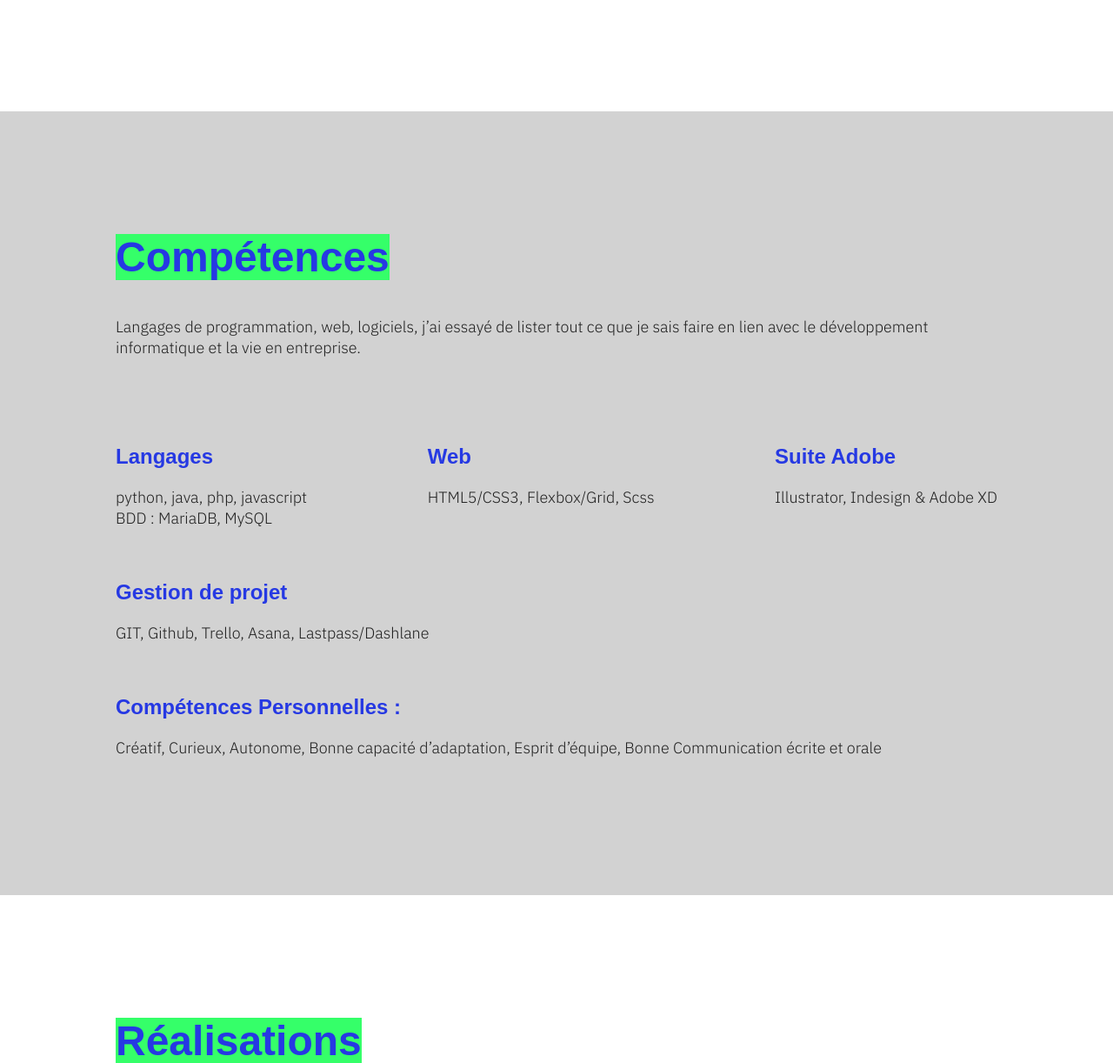
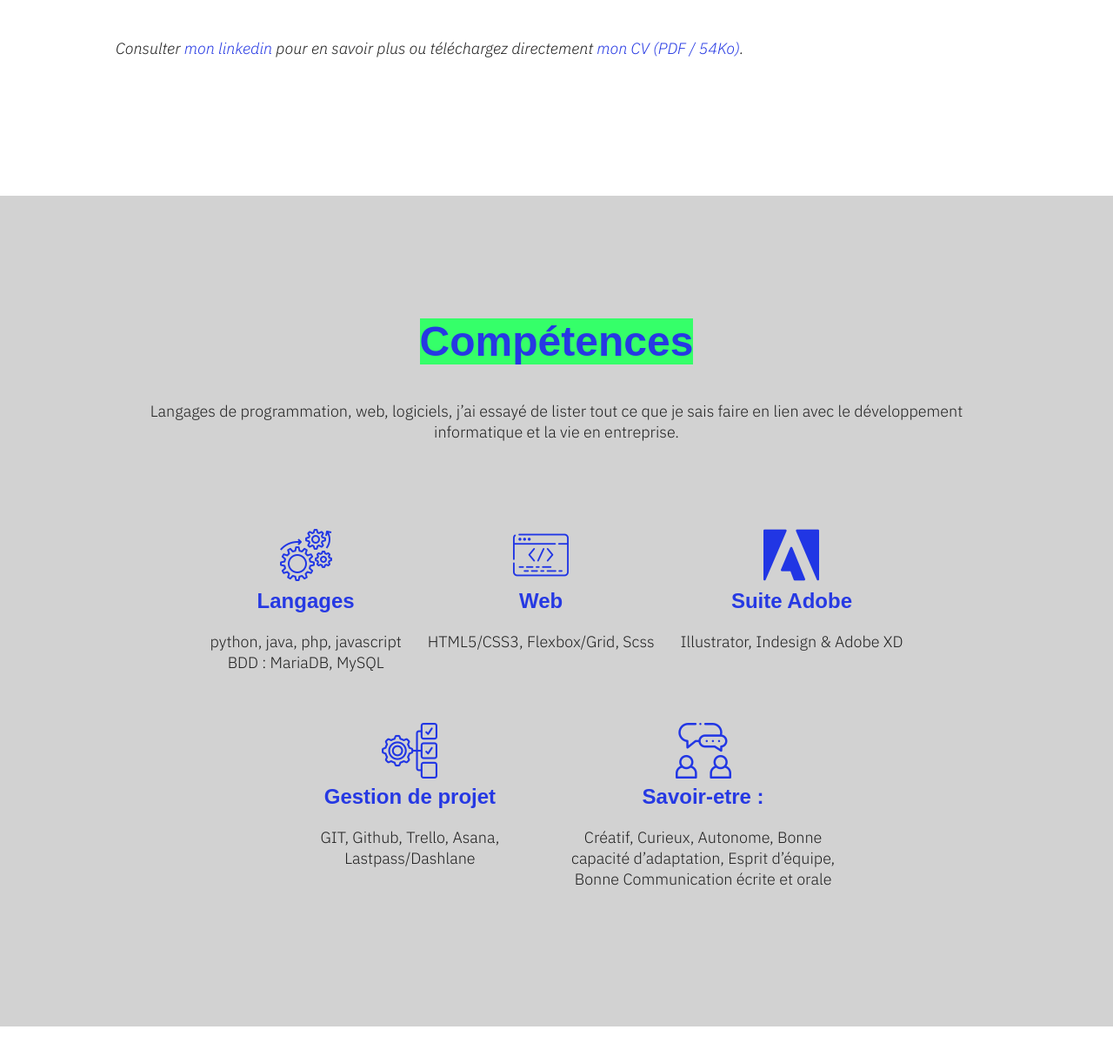
Before and after one commit to n0uben/n0uben.github.io, a PHP site: page / in a window 1280 px wide. Shown: the part 2600-3822 px from the top of the page at 87% size. Run offline with PHP 8.4, Linux system fonts and the light colour scheme; some web fonts are replaced.

Commit message:
add icones competences section

```diff
--- a/index.html
+++ b/index.html
@@ -32,10 +32,7 @@
         <header class="section" id="home">
             <div class="row" id="header-title-row">
                 <div class="col">
-                    <h1 class="page-title">
-                        <span class="highlight">Benjamin Noureux</span>,<br>
-                        Développeur Back-end
-                    </h1>
+                    <h1 class="page-title"><span class="highlight">Benjamin Noureux</span>Développeur Back-end</h1>
                     <p class="page-subtitle">
                         En ce moment, j’apprends à faire des applications et logiciels en DUT Informatique (bac +2) à Metz.
                     </p>
@@ -62,7 +59,7 @@
 
         <div class="section" id="formation">
             <div class="row">
-                <div class="col">
+                <div class="col">2639E3
 
                     <h2><span class="highlight">Formation</span></h2>
 
@@ -199,27 +196,32 @@
                 </div>
             </div>
             <div class="row">
-                <div class="col">
+                <div class="col col2">
+                    <img src="./images/icones/engineering.png" alt="icone langages programmation">
                     <h3>Langages</h3>
                     <p>
                         python, java, php, javascript<br>
                         BDD : MariaDB, MySQL
                     </p>
                 </div>
-                <div class="col">
+                <div class="col col2 col3">
+                    <img src="./images/icones/programming.png" alt="langages web">
                     <h3>Web</h3>
                     <p>HTML5/CSS3, Flexbox/Grid, Scss</p>
                 </div>
-                <div class="col">
+                <div class="col col2 col3">
+                    <img src="./images/icones/adobe.png" alt="logo suite adobe">
                     <h3>Suite Adobe</h3>
                     <p>Illustrator, Indesign & Adobe XD </p>
                 </div>
-                <div class="col">
+                <div class="col col2 col3">
+                    <img src="./images/icones/project-management.png" alt="gestion projet">
                     <h3>Gestion de projet</h3>
                     <p>GIT, Github, Trello, Asana, Lastpass/Dashlane</p>
                 </div>
-                <div class="col">
-                    <h3>Compétences Personnelles :</h3>
+                <div class="col col2 col3">
+                    <img src="./images/icones/communication.png" alt="icone langages programmation">
+                    <h3>Savoir-etre :</h3>
                     <p>
                         Créatif, Curieux, Autonome, Bonne capacité d’adaptation, Esprit d’équipe, Bonne Communication écrite et orale
                     </p>
--- a/style.css
+++ b/style.css
@@ -308,7 +308,7 @@
     text-decoration: underline;
 }
 video {
-    max-width: 100%;
+    width: 100%;
 }
 
 
@@ -381,6 +381,13 @@
 #tatagermaine .card-header img {
     background: #354358;
     padding: 10px;
+}
+#competences .row {
+    justify-content: center;
+}
+#competences .col {
+    text-align: center;
+    margin: 0 10px;
 }
 #competences h3 {
     margin-block-end: 0;
```
Also changed, not shown: images/icones/adobe.png (added), images/icones/communication.png (added), images/icones/engineering.png (added), images/icones/programming.png (added), images/icones/project-management.png (added).
